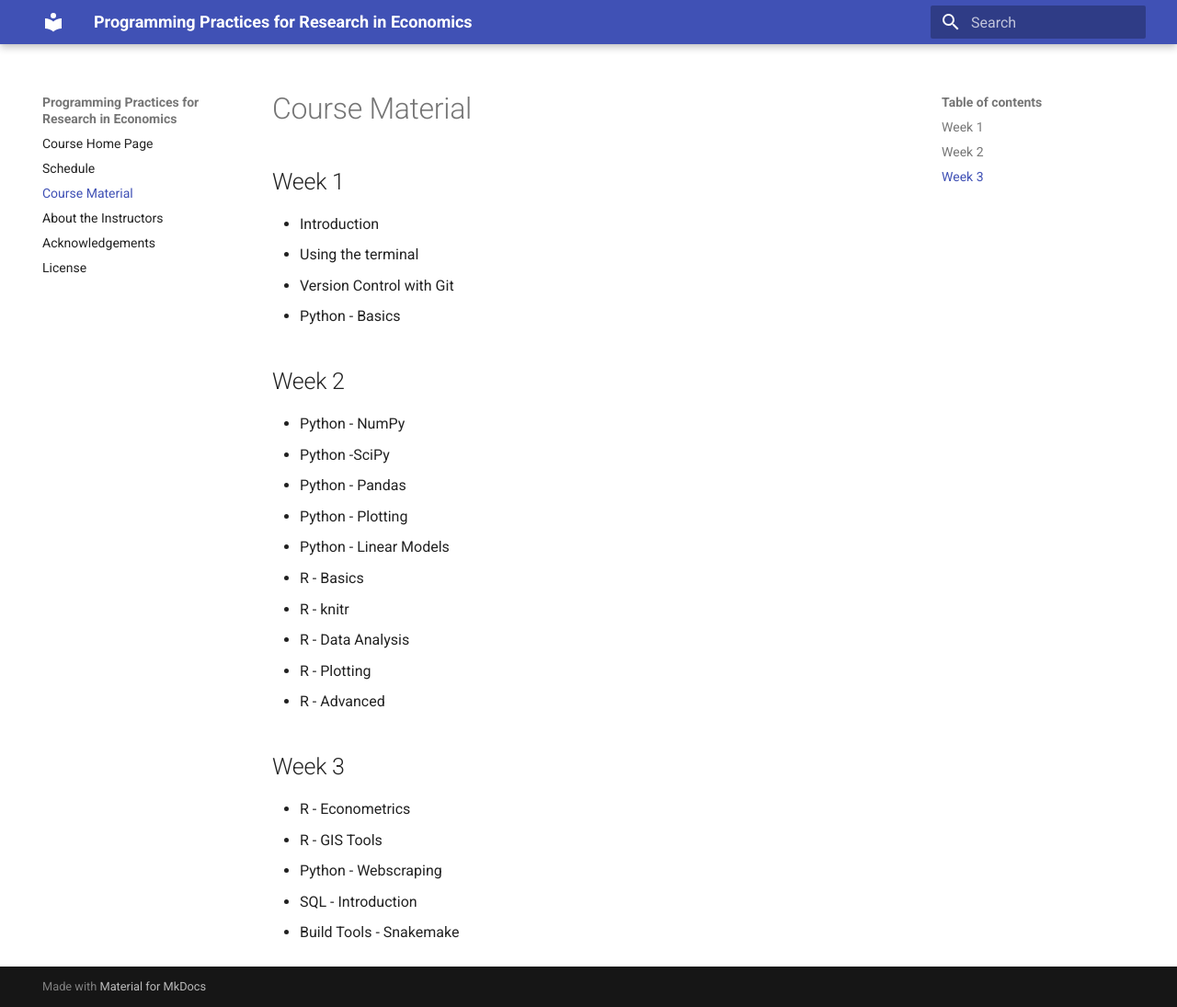
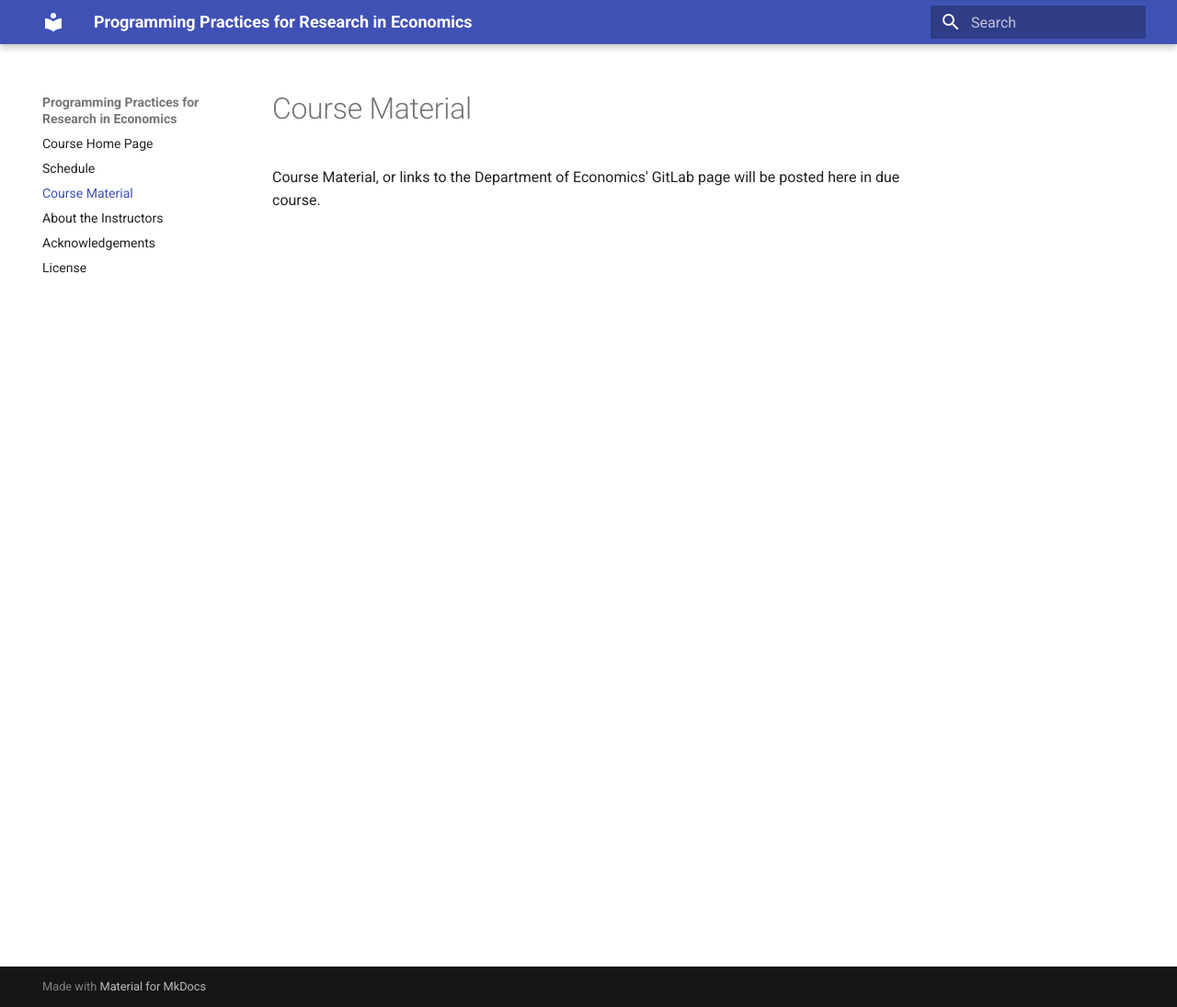
Before and after one commit to tisem-digital-marketing/2021-smwa, an MkDocs documentation site: the page built from docs/material.md, in a window 1280 px wide and 1095 px high. Shown: the whole window at 92% size. Built offline with MkDocs 1.6.1 and Material for MkDocs 9.7.7, drawn with Linux system fonts in a browser that asks for light colours; old or Windows-style settings are respelled for this version of MkDocs.

Commit message:
turned off course material bullets for now

```diff
--- a/docs/material.md
+++ b/docs/material.md
@@ -1,5 +1,8 @@
 # Course Material
-## Week 1
+
+Course Material, or links to the Department of Economics' GitLab page will be posted here in due course.
+
+<!-- ## Week 1
 * Introduction
 * Using the terminal
 * Version Control with Git
@@ -8,7 +11,7 @@
 ## Week 2
 
 * Python - NumPy
-* Python -SciPy
+* Python - SciPy
 * Python - Pandas
 * Python - Plotting
 * Python - Linear Models
@@ -24,7 +27,7 @@
 * R - GIS Tools
 * Python - Webscraping
 * SQL - Introduction
-* Build Tools - Snakemake
+* Build Tools - Snakemake -->
 
 
 <!-- # icon store
```
